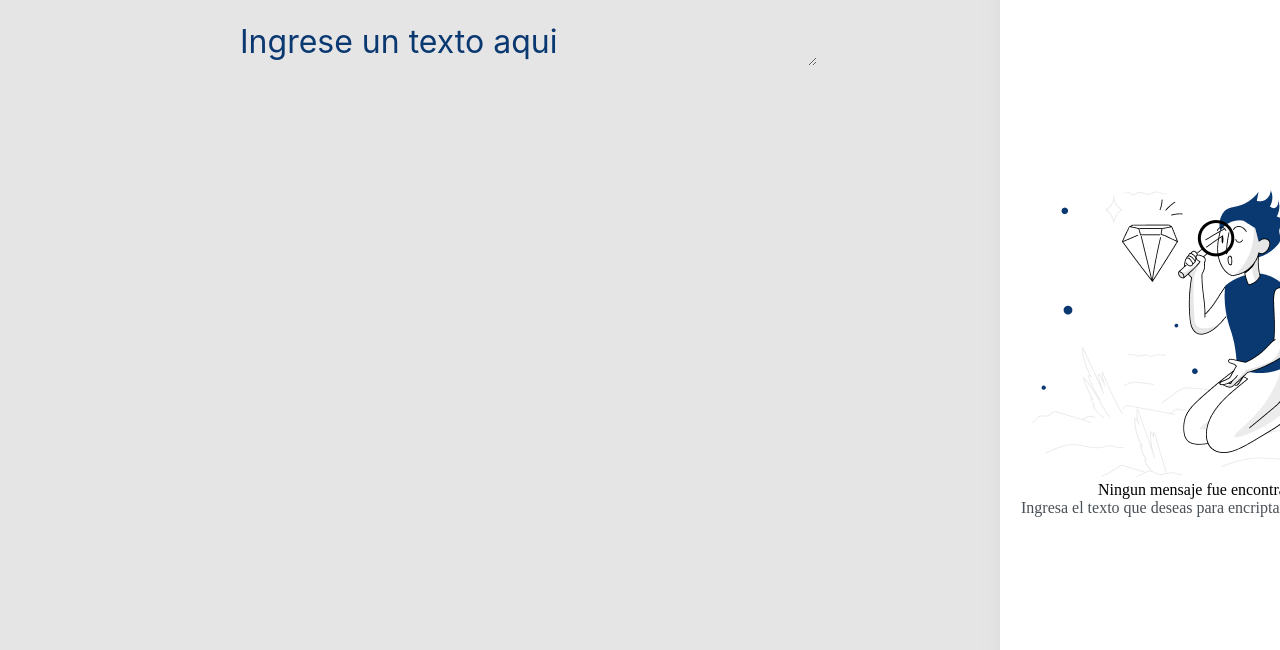
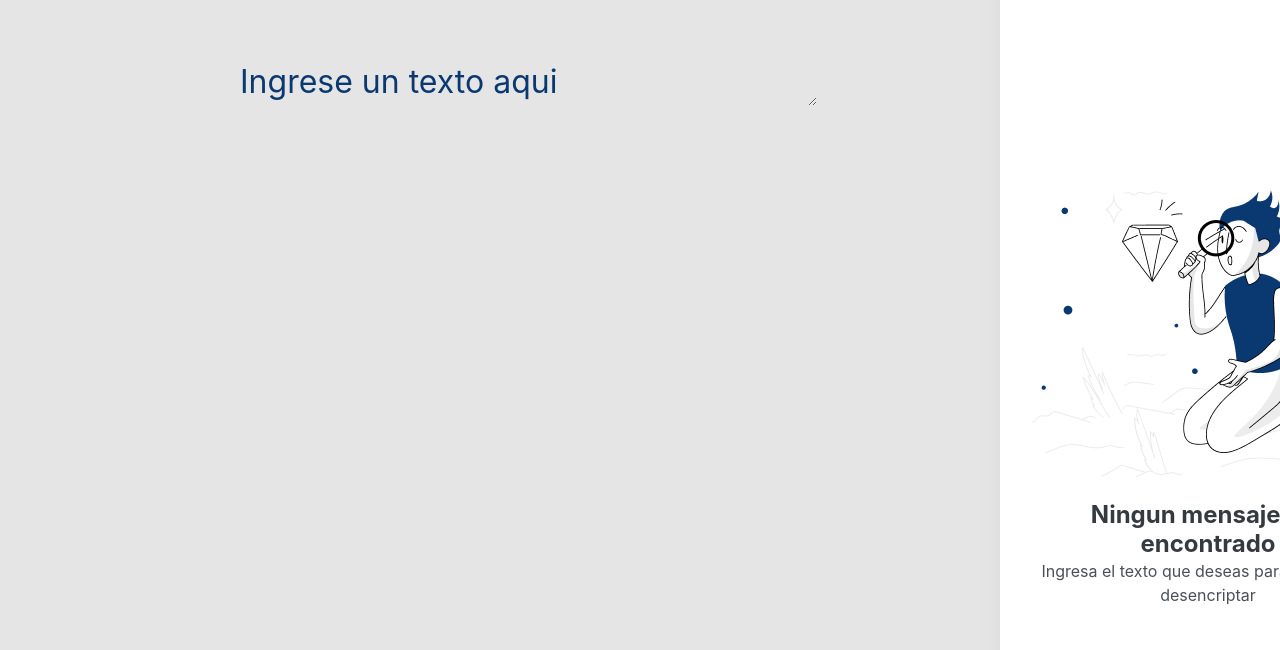
Before and after one commit to melsimionatto/Encriptador-de-texto, a plain HTML site: page index.html in a window 1280 px wide. Shown: the part 150-800 px from the top of the page. Drawn offline with Linux system fonts and the light colour scheme.

Commit message:
Cambios en caja de muneco, formato de letras

```diff
--- a/style.css
+++ b/style.css
@@ -81,25 +81,17 @@ body{
 
 }
 .boton_encriptar{
-/* Button */
-
-/* Auto layout */
     display: flex;
     flex-direction: row;
     align-items: flex-start;
     padding: 24px;
     gap: 8px;
-
     width: 328px;
     height: 67px;
-
-/* Dark blue/dark-blue-300 */
     background: var(--colorSecundario);
     border-radius: 24px;
-
-/* Inside auto layout */
     flex: none;
-order: 0;
+    border: 0;
     flex-grow: 0;
     color: var(--colorTerciario);
     justify-content: center;
@@ -126,15 +118,15 @@ justify-content: center;
 
 }
 .seccion__texto__encriptado{
-    position: absolute;
+
     width: 400px;
     height: 944px;
-    left: 1000px;
-    top: 40px;
+    margin-left: 1000px;
+    margin-top: 40px;
     background: var(--blanco);
     box-shadow: 0px 24px 32px -8px rgba(0, 0, 0, 0.08);
     border-radius: 32px;
-
+    justify-content: center;
     text-align: center;
 }
 .img_muneco{
@@ -146,8 +138,25 @@ justify-content: center;
 
 
 }
-.descripcion_uno{
+.uno{
+    width: 336px;
+    height: 58px;
+    font-family: 'Inter';
+    font-style: normal;
+    font-weight: 700;
+    font-size: 24px;
+    line-height: 120%;
+    text-align: center;
     color: #343A40;
+    flex: none;
+    border: 0;
+    align-self: stretch;
+    flex-grow: 0;
+    text-align: center;
+    margin-left: 40px;
+    margin-top: 20px;
+
+
 
 }
 
@@ -160,13 +169,28 @@ justify-content: center;
     text-align: center;
     width: 336px;
     height: 122px;
-    left: 1032px;
+    margin-left: 1032px;
     margin-top: 619px;
+    font-size: 24px;
+    justify-content: center;
+
 
 
 
 }
 .dos{
-
+    width: 336px;
+    height: 48px;
+    font-family: 'Inter';
+    font-style: normal;
+    font-weight: 400;
+    font-size: 16px;
+    line-height: 150%;
+    text-align: center;
     color: #495057;
+    flex: none;
+    border: 1;
+    align-self: stretch;
+    flex-grow: 0;
+    margin-left: 40px;
 }
```
Lines whose indentation alone changed are shown as unchanged.
